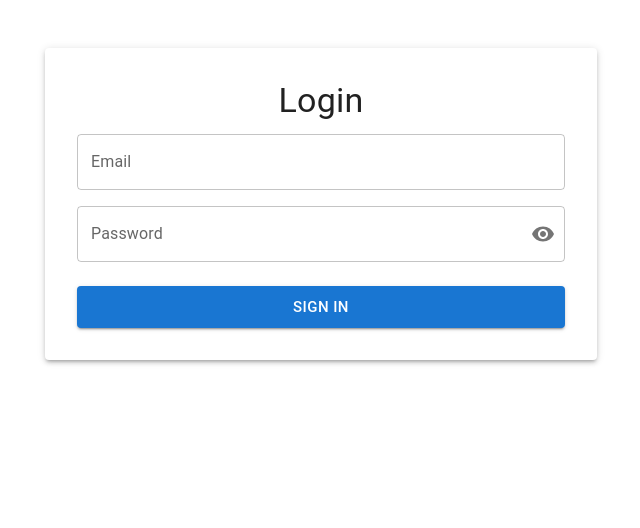
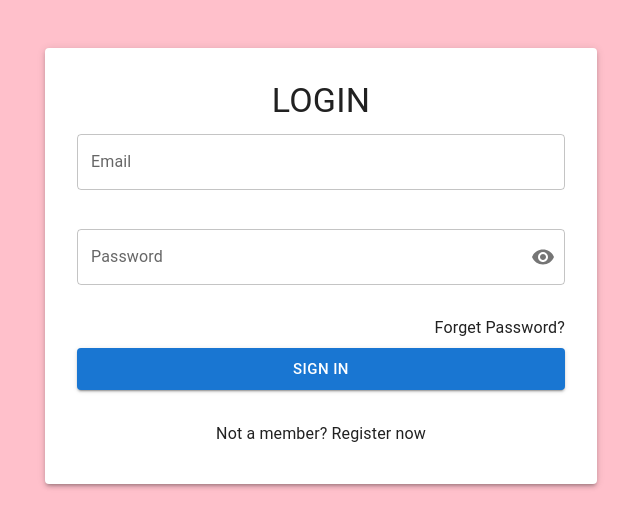
Before and after one commit to sumitmochahary/to-do-tracker, a React (Vite) app in the folder frontend/: page / in a window 1280 px wide. Shown: the top 528 px of the page, without its empty margins (319-959 px from the left). Built offline with nearby package versions, Linux system fonts and the light colour scheme; some icons are missing.

Commit message:
feat: enhance LoginPage with loading state, form validation, and improved UI; add email and password input controls

```diff
--- a/frontend/src/pages/LoginPage.jsx
+++ b/frontend/src/pages/LoginPage.jsx
@@ -1,40 +1,94 @@
-import { Box, Button, Container, Paper, TextField, Typography, InputAdornment, IconButton } from "@mui/material"
-import { useState } from "react"
-import { useForm } from "react-hook-form"
-import EmailIcon from "@mui/icons-material/Email"
-import { Visibility, VisibilityOff } from "@mui/icons-material"
+import {
+    Box,
+    Button,
+    Container,
+    Paper,
+    TextField,
+    Typography,
+    InputAdornment,
+    IconButton,
+    CircularProgress,
+    Backdrop
+} from "@mui/material";
 
-function LoginPage({ onSubmit }) {
+import { useState } from "react";
+import { useForm } from "react-hook-form";
 
+import EmailIcon from "@mui/icons-material/Email";
+import { Visibility, VisibilityOff } from "@mui/icons-material";
+
+function LoginPage() {
+
+    // Initialize react-hook-form with default values
     const {
         register,
         handleSubmit,
+        trigger,
+        reset,
+        watch,
         formState: { errors },
-    } = useForm()
+    } = useForm({
+        defaultValues: {
+            email: "",
+            password: ""
+        }
+    });
 
-    const [showPassword, setShowPassword] = useState(false)
+    const [showPassword, setShowPassword] = useState(false); // Toggles password visibility
+    const [loading, setLoading] = useState(false); // Controls loading screen visibility
 
+    // Toggle visibility of password input
     const togglePasswordVisibility = () => {
-        setShowPassword((prev) => !prev)
-    }
+        setShowPassword((prev) => !prev);
+    };
 
-    const onFormSubmit = data => {
-        onSubmit(data)
-    }
+    // Handle form submission
+    const onFormSubmit = async (data) => {
+        setLoading(true); // Show loading spinner
+
+        // Simulate API call
+        setTimeout(() => {
+            console.log("Logged In Successfully with:", data);
+            setLoading(false); // Hide spinner
+            reset(); // Reset form fields
+        }, 2000);
+    };
 
     return (
+        <>
+            {/* Full-screen loading overlay */}
+            <Backdrop
+                sx={{ color: "#fff", zIndex: (theme) => theme.zIndex.drawer + 1 }}
+                open={loading}
+            >
+                <CircularProgress color="inherit" />
+            </Backdrop>
+
+            {/* Main login container */}
+            <Container maxWidth={false} disableGutters sx={{
+                backgroundColor: "pink",
+                display: "flex",
+                justifyContent: "center",
+                minHeight: "100vh",
+                width: "100%"
+            }}>
                 <Container maxWidth="sm">
                     <Paper elevation={3} sx={{ padding: 4, marginTop: 6 }}>
                         <Typography variant="h4" align="center" gutterBottom>
-                    Login
+                            LOGIN
                         </Typography>
+
+                        {/* Form starts here */}
                         <form onSubmit={handleSubmit(onFormSubmit)} noValidate>
+
+                            {/* Email input field */}
                             <Box mb={2}>
                                 <TextField
                                     fullWidth
                                     label="Email"
                                     variant="outlined"
                                     type="email"
+                                    value={watch("email")} // Controlled input
                                     {...register("email", {
                                         required: "Email is required.",
                                         pattern: {
@@ -43,7 +97,8 @@ function LoginPage({ onSubmit }) {
                                         }
                                     })}
                                     error={!!errors.email}
-                            helperText={errors.email?.message}
+                                    helperText={errors.email?.message || " "} // Prevents layout shift
+                                    onBlur={() => trigger("email")} // Trigger validation on blur
                                     slotProps={{
                                         input: {
                                             endAdornment: (
@@ -56,12 +111,14 @@ function LoginPage({ onSubmit }) {
                                 />
                             </Box>
 
-                    <Box mb={3}>
+                            {/* Password input field */}
+                            <Box mb={1}>
                                 <TextField
                                     fullWidth
                                     label="Password"
                                     variant="outlined"
-                            type={showPassword ? "text" : "password"}
+                                    value={watch("password")} // Controlled input
+                                    type={showPassword ? "text" : "password"} // Toggle visibility
                                     {...register("password", {
                                         required: "Password is required",
                                         minLength: {
@@ -70,7 +127,8 @@ function LoginPage({ onSubmit }) {
                                         }
                                     })}
                                     error={!!errors.password}
-                            helperText={errors.password?.message}
+                                    helperText={errors.password?.message || " "} // Prevents layout shift
+                                    onBlur={() => trigger("password")} // Trigger validation on blur
                                     slotProps={{
                                         input: {
                                             endAdornment: (
@@ -78,7 +136,8 @@ function LoginPage({ onSubmit }) {
                                                     <IconButton
                                                         aria-label="toggle password visibility"
                                                         onClick={togglePasswordVisibility}
-                                                edge="end">
+                                                        edge="end"
+                                                    >
                                                         {showPassword ? <VisibilityOff /> : <Visibility />}
                                                     </IconButton>
                                                 </InputAdornment>
@@ -87,19 +146,34 @@ function LoginPage({ onSubmit }) {
                                     }}
                                 />
                             </Box>
+
+                            {/* Forget password link */}
+                            <Typography mb={1} align="right" gutterBottom>
+                                Forget Password?
+                            </Typography>
+
+                            {/* Submit button */}
                             <Button
                                 type="submit"
                                 variant="contained"
                                 color="primary"
                                 fullWidth
                                 size="large"
+                                disabled={loading} // Prevent multiple submissions
                             >
-                        Sign In
+                                {loading ? "Signing In..." : "Sign In"}
                             </Button>
                         </form>
+
+                        {/* Sign-up prompt */}
+                        <Typography mt={4} align="center" gutterBottom>
+                            Not a member? Register now
+                        </Typography>
                     </Paper>
                 </Container>
-    )
+            </Container>
+        </>
+    );
 }
 
-export default LoginPage
+export default LoginPage;
```
Lines whose indentation alone changed are shown as unchanged.
